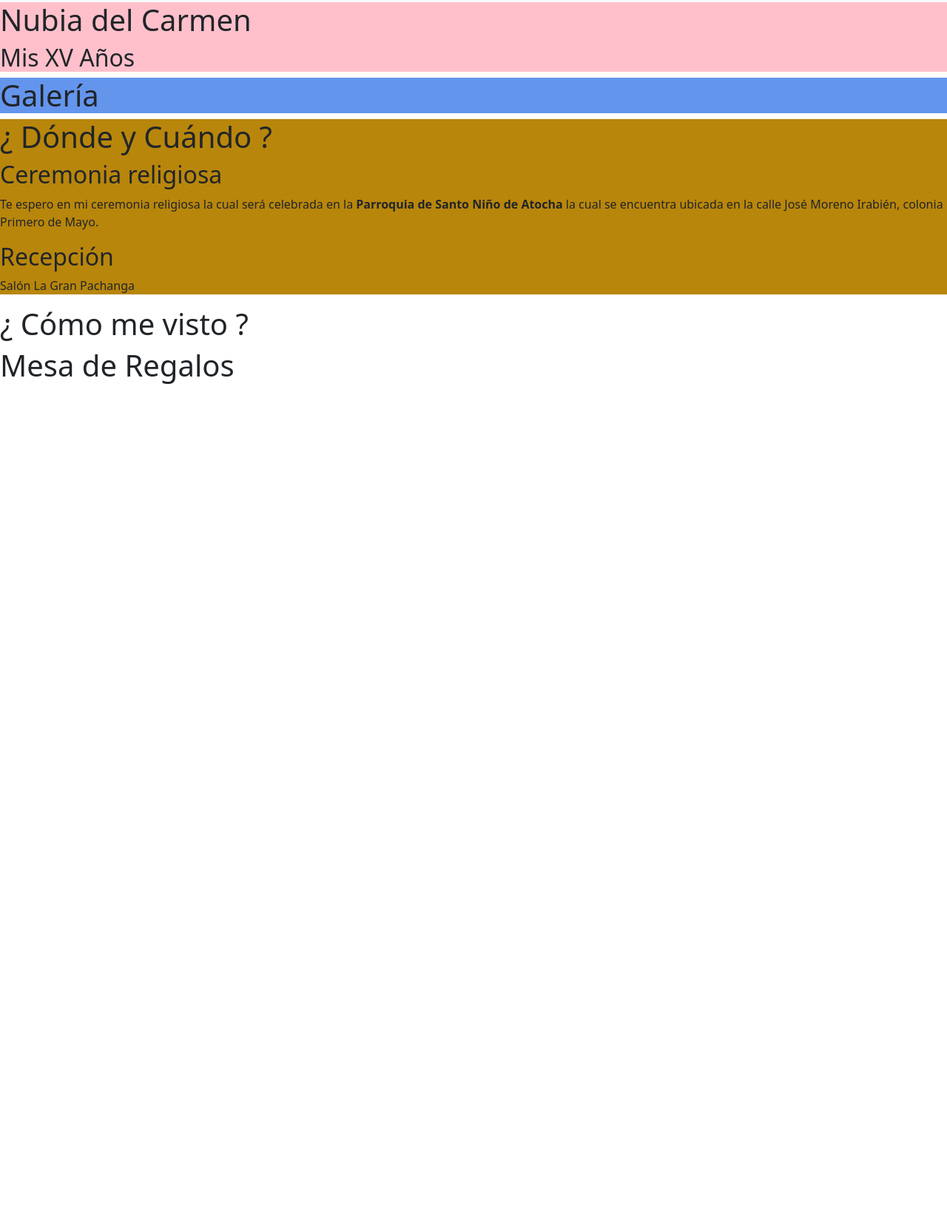
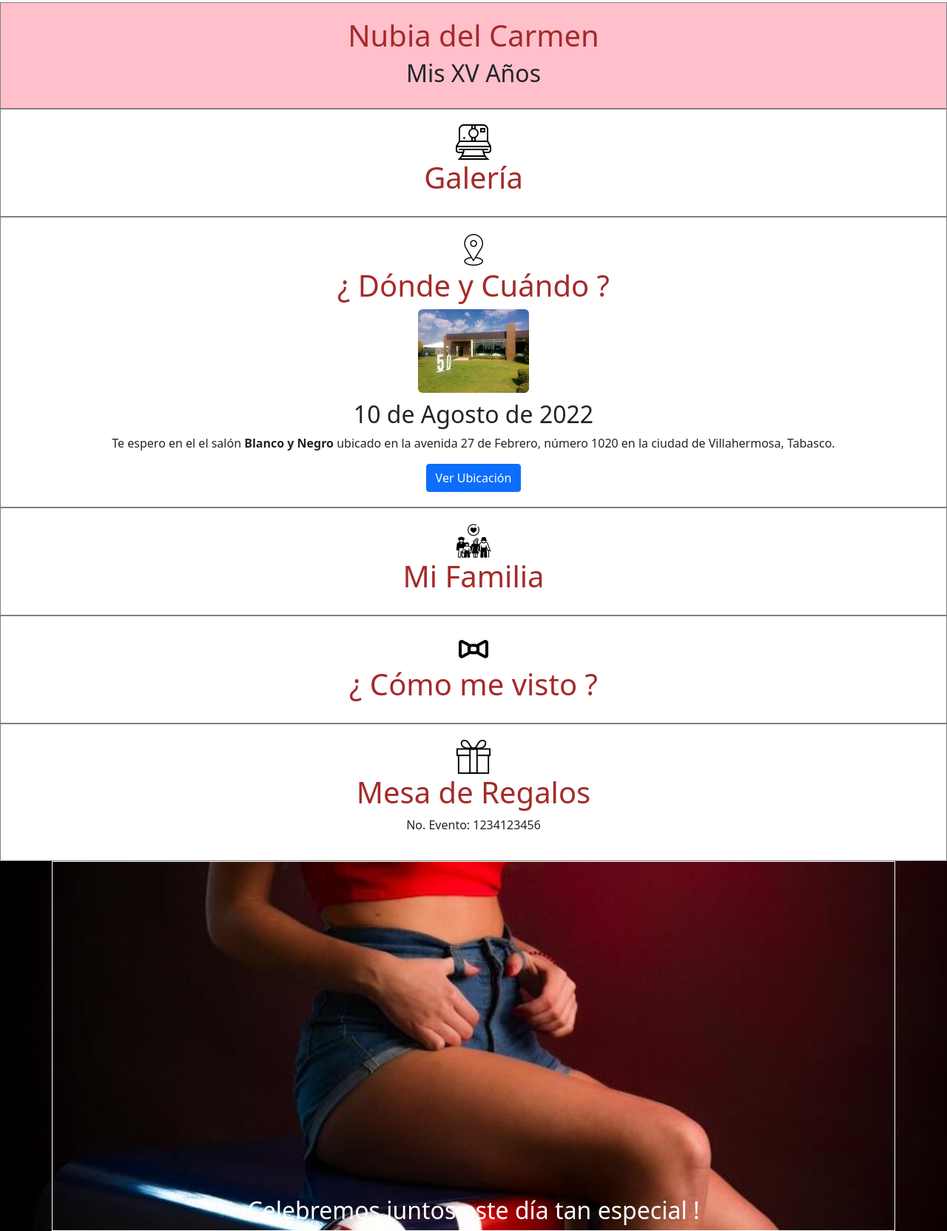
Before and after one commit to carloscarcano/invitacion-xv, a plain HTML site: page index.html in a window 1280 px wide. Shown: the part 53-1717 px from the top of the page at 74% size. Before the commit the page ends 800 px from the top, so only its background shows below. Drawn offline with Linux system fonts and the light colour scheme.

Commit message:
avances...

```diff
--- a/css/estilos.css
+++ b/css/estilos.css
@@ -1,11 +1,41 @@
+section {
+    padding: 20px 0px;
+    text-align: center;
+    border: solid 1px gray;
+}
+
+h1 {
+    color: brown;
+}
+
 #estas-invitado {
     background-color: pink;
 }
 
 #galeria {
-    background-color:cornflowerblue;
+    background-color: white;
 }
 
 #donde-cuando {
-    background-color: darkgoldenrod;
+    background-color: white;
 }
+
+#vestimenta {
+    text-align: center;
+}
+
+#mesa-regalos {
+    text-align: center;
+    background-color: white;
+}
+
+footer {
+    width:100%;
+    min-height: 500px;
+    background-image: url('../img/foto-fondo-footer.jpeg');
+    background-position: 50% 50%;
+    background-size: cover;
+
+    text-align: center;
+    color: white;
+}
--- a/index.html
+++ b/index.html
@@ -31,28 +31,41 @@
             </div>
         </div>
     </nav>
-
     <section id="estas-invitado">
         <h1>Nubia del Carmen</h1>
         <h2>Mis XV Años</h2>
     </section>
     <section id="galeria">
+        <img src="img/seccion-galeria.png" alt="Galería" />
         <h1>Galería</h1>
     </section>
     <section id="donde-cuando">
+        <img src="img/seccion-dondecuando.png" alt="Dónde y Cuándo" />
         <h1>¿ Dónde y Cuándo ?</h1>
-        <h2>Ceremonia religiosa</h2>
-        <p>Te espero en mi ceremonia religiosa la cual será celebrada en la <strong>Parroquia de Santo Niño de Atocha</strong>
-            la cual se encuentra ubicada en la calle José Moreno Irabién, colonia Primero de Mayo.</p>
-        <h2>Recepción</h2>
-        <p>Salón La Gran Pachanga</p>
+        <img src="img/salon-fiesta.jpg" width="150px" style="border-radius: 6px; margin-bottom: 10px;" alt="Lugar del Evento"/>
+        <h2>10 de Agosto de 2022</h2>
+        <p>Te espero en el el salón <strong>Blanco y Negro</strong> ubicado en la avenida 27 de Febrero, número 1020 en la ciudad de Villahermosa, Tabasco.</p>
+        <a class="btn btn-primary" target="_blank" href="https://www.google.com/maps/place/Antojitos+María+José,+José+Ma.+Pino+Suárez+115,+Cuadrante+II,+Miguel+Hidalgo+2a+Secc,+86127+Villahermosa,+Tab./@17.9767697,-92.9712502,20z/data=!4m2!3m1!1s0x85edd7d74ca53115:0xf811f36300b364bd">Ver Ubicación</a>
+    </section>
+    <section id="familiares">
+        <img src="img/seccion-familiares.png" alt="Familiares">
+        <h1>Mi Familia</h1>
     </section>
     <section id="vestimenta">
+        <img src="img/seccion-vestimenta.png" alt="Vestimenta" />
         <h1>¿ Cómo me visto ?</h1>
     </section>
     <section id="mesa-regalos">
+        <img src="img/seccion-mesaregalos.png" alt="Mesa de Regalos" />
         <h1>Mesa de Regalos</h1>
+        <p>No. Evento: 1234123456</p>
     </section>
-
+    <footer id="celebremos-juntos">
+        <div class="container">
+            <div class="row align-items-end" style="min-height: 500px; border: solid 1px white;">
+                <div class="col"><h2>Celebremos juntos este día tan especial !</h2></div>
+            </div>
+        </div>
+    </footer>
 </body>
 </html>
```
Also changed, not shown: img/foto-fondo-footer.jpeg (added), img/salon-fiesta.jpg (added), img/seccion-dondecuando.png (added), img/seccion-familiares.png (added), img/seccion-galeria.png (added), img/seccion-mesaregalos.png (added), img/seccion-vestimenta.png (added).
